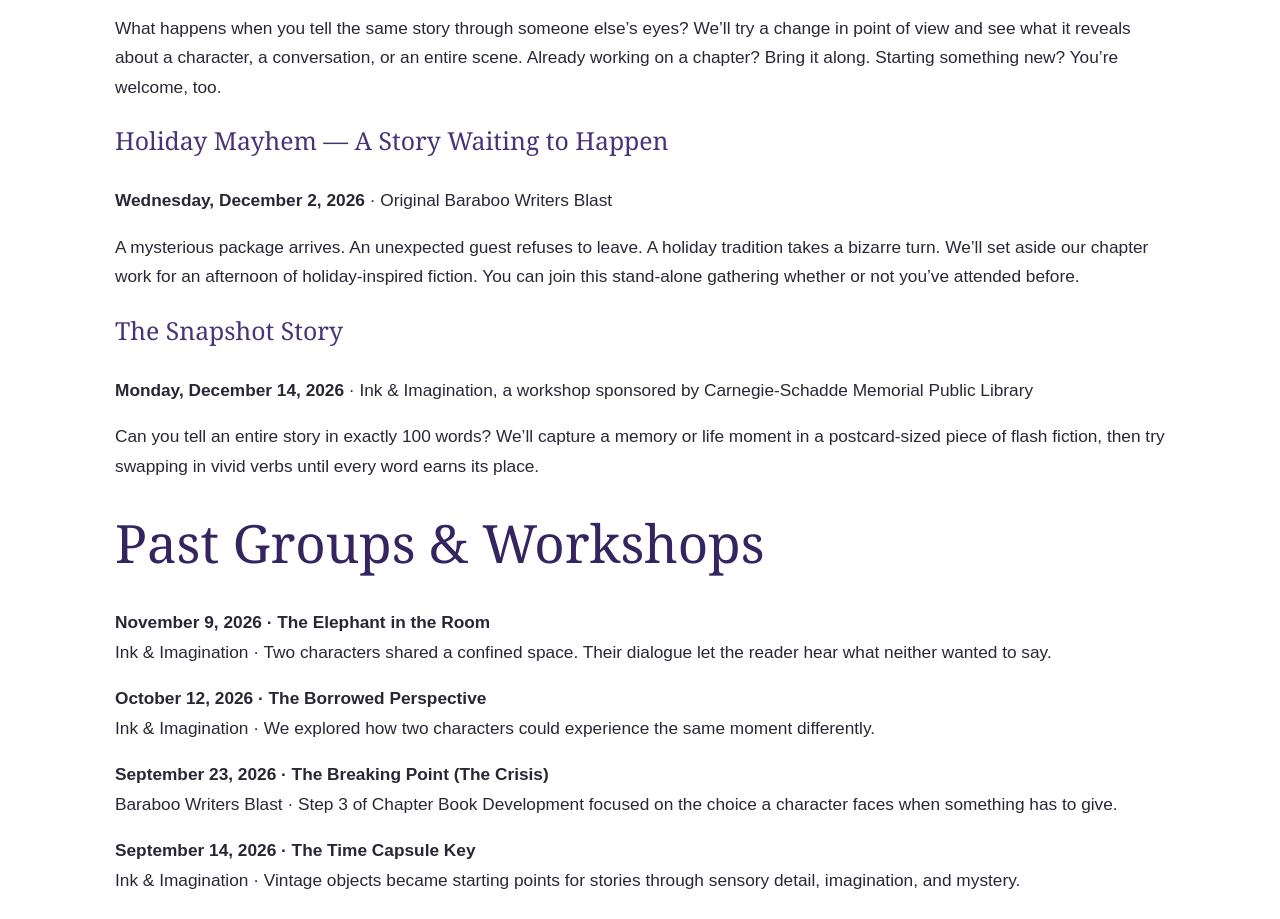
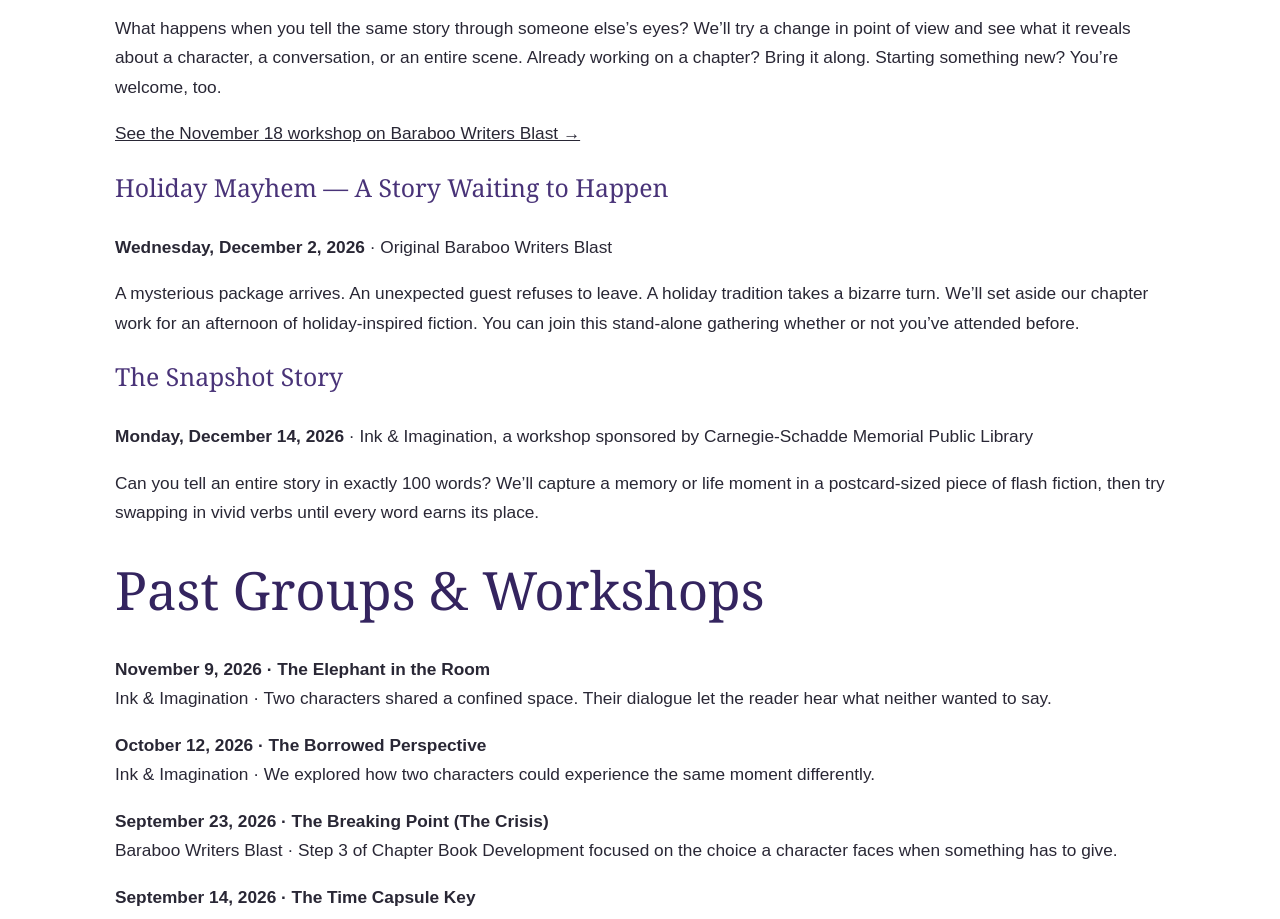
Before and after one commit to windylynnwarren/windylynnwarren.github.io, a plain HTML site: page index.html in a window 1280 px wide. Shown: the part 2956-3875 px from the top of the page. Drawn offline with Linux system fonts and the light colour scheme.

Commit message:
Link the November 18 gathering to its illustrated BWB event page

```diff
--- a/index.html
+++ b/index.html
@@ -443,6 +443,7 @@
     <h3>The Next Chapter — A Change in Perspective</h3>
     <p><strong><time datetime="2026-11-18">Wednesday, November 18, 2026</time></strong> · Original Baraboo Writers Blast</p>
     <p>What happens when you tell the same story through someone else’s eyes? We’ll try a change in point of view and see what it reveals about a character, a conversation, or an entire scene. Already working on a chapter? Bring it along. Starting something new? You’re welcome, too.</p>
+    <p><a style="color: inherit;" href="https://sites.google.com/view/baraboo-writers-blast/writing-workshop-and-events/november-18th-2026">See the November 18 workshop on Baraboo Writers Blast →</a></p>
 
     <h3 id="holiday-mayhem">Holiday Mayhem — A Story Waiting to Happen</h3>
     <p><strong><time datetime="2026-12-02">Wednesday, December 2, 2026</time></strong> · Original Baraboo Writers Blast</p>
```
